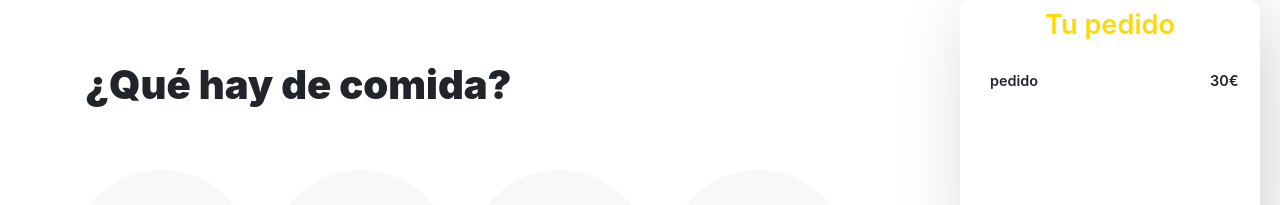
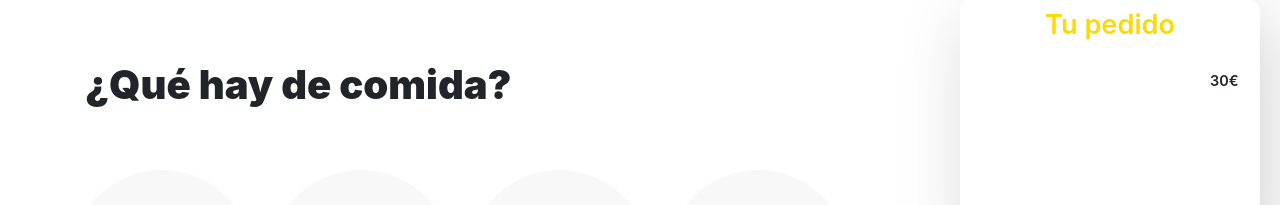
Before and after one commit to guceda/cajaRegistradora, an Angular app: page / in a window 1280 px wide. Shown: the part 490-695 px from the top of the page. Built offline with nearby package versions, Linux system fonts and the light colour scheme.

Commit message:
funciona

```diff
--- a/src/app/app.component.html
+++ b/src/app/app.component.html
@@ -2,11 +2,11 @@
 <div class="container">
     <div class="row">
         <div class="col-9">
-            <app-lista-productos (onSend) = "handleOnSend($event)" [productos]="comida" titulo="¿Qué hay de comida?"></app-lista-productos>
-            <app-lista-productos (onSend) = "handleOnSend($event)"  [productos]="bebida" titulo="¿Y de bebida?"></app-lista-productos>
-            <app-lista-productos (onSend) = "handleOnSend($event)"  [productos]="postre" titulo="Nuestros postres"></app-lista-productos>
+            <app-lista-productos  (onSend) = "handleOnSend($event)" [productos]="comida" titulo="¿Qué hay de comida?"></app-lista-productos>
+            <app-lista-productos  (onSend) = "handleOnSend($event)" [productos]="bebida" titulo="¿Y de bebida?"></app-lista-productos>
+            <app-lista-productos  (onSend) = "handleOnSend($event)" [productos]="postre" titulo="Nuestros postres"></app-lista-productos>
         </div>
-        <app-carrito></app-carrito>
+        <app-carrito [listaCompra] = "listaProductos"></app-carrito>
     </div>
 </div>
 <app-footer></app-footer>
--- a/src/app/carrito/carrito.component.html
+++ b/src/app/carrito/carrito.component.html
@@ -5,7 +5,7 @@
 
     </div>
     <div class="producto1 row justify-content-between">
-        <div class="col-3"><div>pedido</div></div>
+        <div class="col-3"><div *ngFor = "let p of listaCompra">{{p.nombre}}</div></div>
         <div class="col-1"><div>30€</div></div>
 
       </div>
--- a/src/app/carrito/carrito.component.ts
+++ b/src/app/carrito/carrito.component.ts
@@ -7,6 +7,7 @@ import { Component, OnInit,Input } from '@angular/core';
   styleUrls: ['./carrito.component.css']
 })
 export class CarritoComponent implements OnInit {
+  @Input()listaCompra:any
   constructor() { }
 
   ngOnInit() {
```
